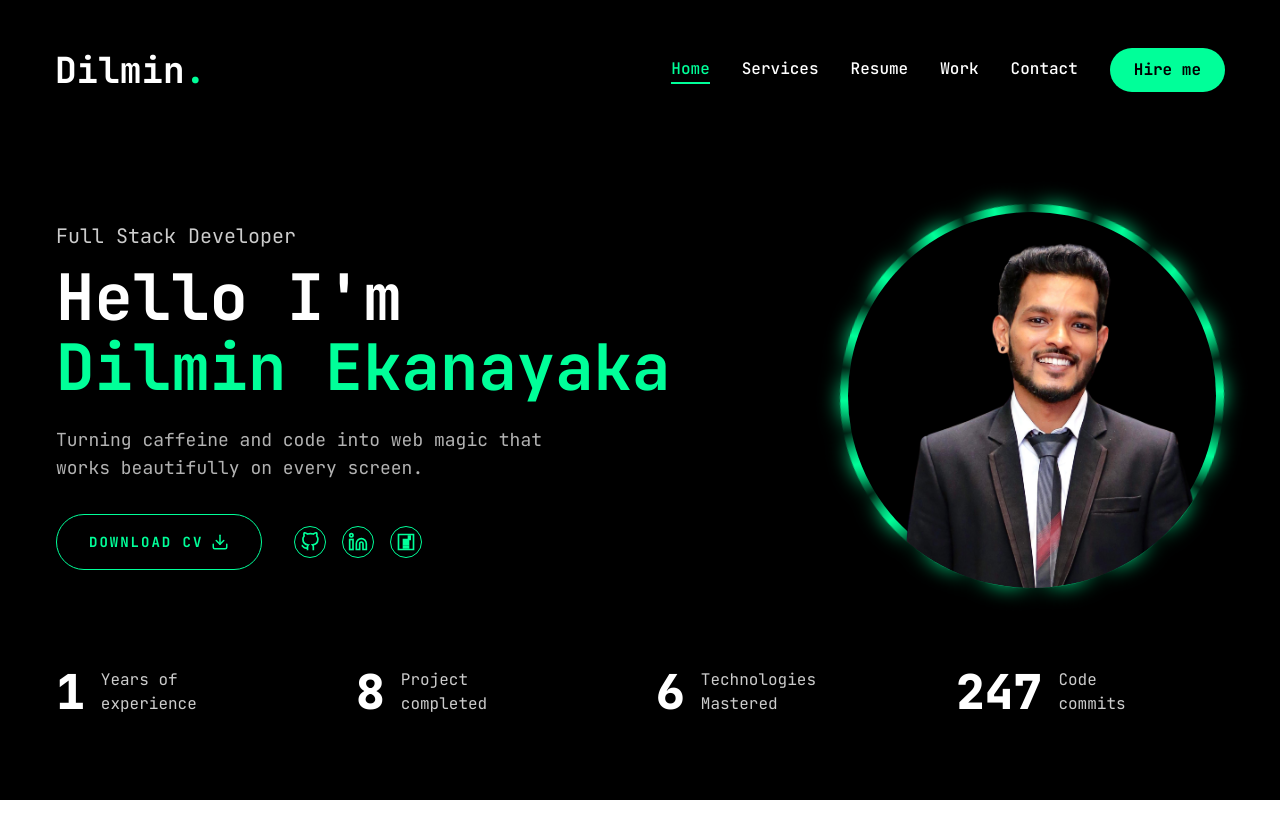
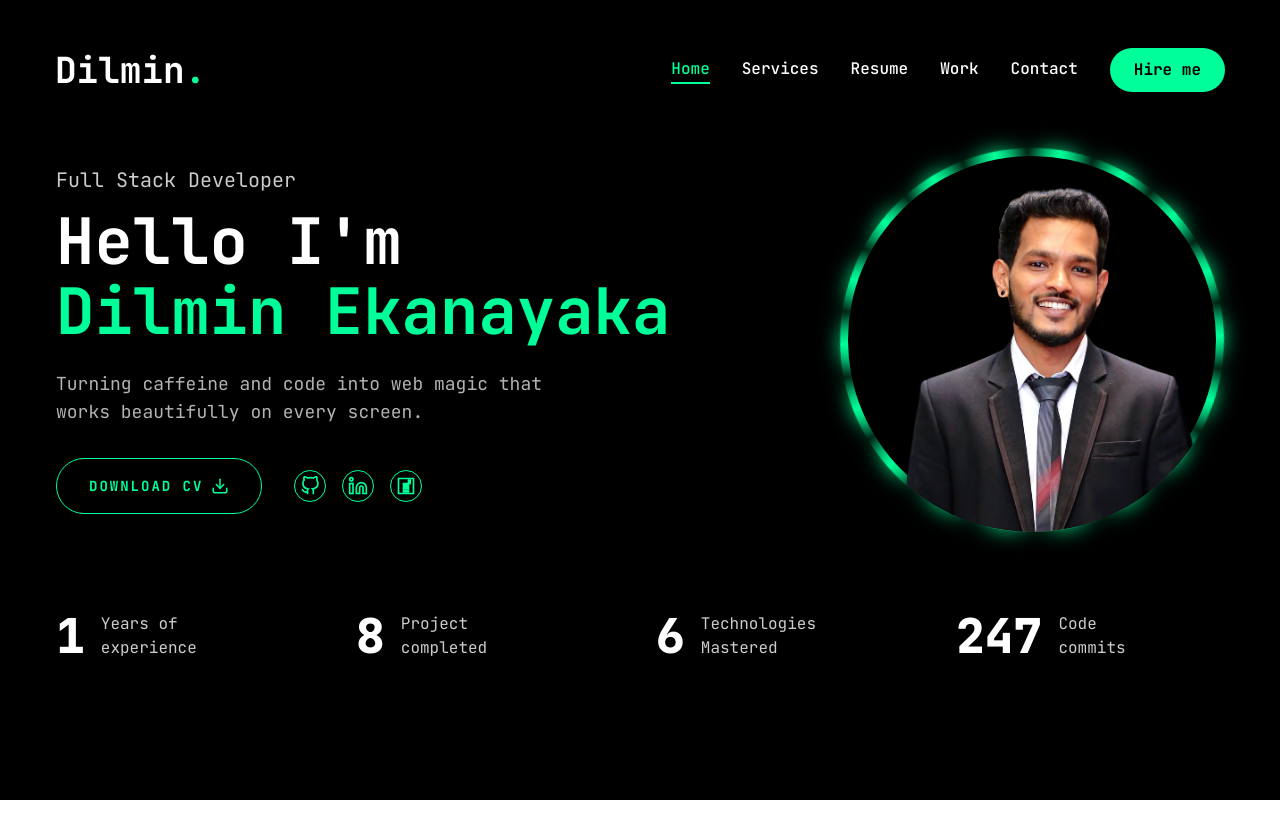
Before and after one commit to dilminekanayaka/Modern-Portfolio-Website-with-Next.js-Tailwind-CSS-and-Shadcn-ui, a Next.js app: page / in a window 1280 px wide. Shown: the top 838 px of the page. Built offline with nearby package versions, Linux system fonts and the light colour scheme.

Commit message:
adjust homepage position

```diff
--- a/app/page.jsx
+++ b/app/page.jsx
@@ -19,7 +19,7 @@ const Home = () => {
 
   return (
     <section className="min-h-screen">
-      <div className="container mx-auto px-4 py-8">
+      <div className="container mx-auto px-4 py-8 -mt-14">
         <div className="flex flex-col xl:flex-row items-center justify-between xl:pt-0 mt-8 xl:pb-12">
           {/*text*/}
           <div className="text-center xl:text-left order-2 xl:order-none mt-8 xl:mt-0">
```
